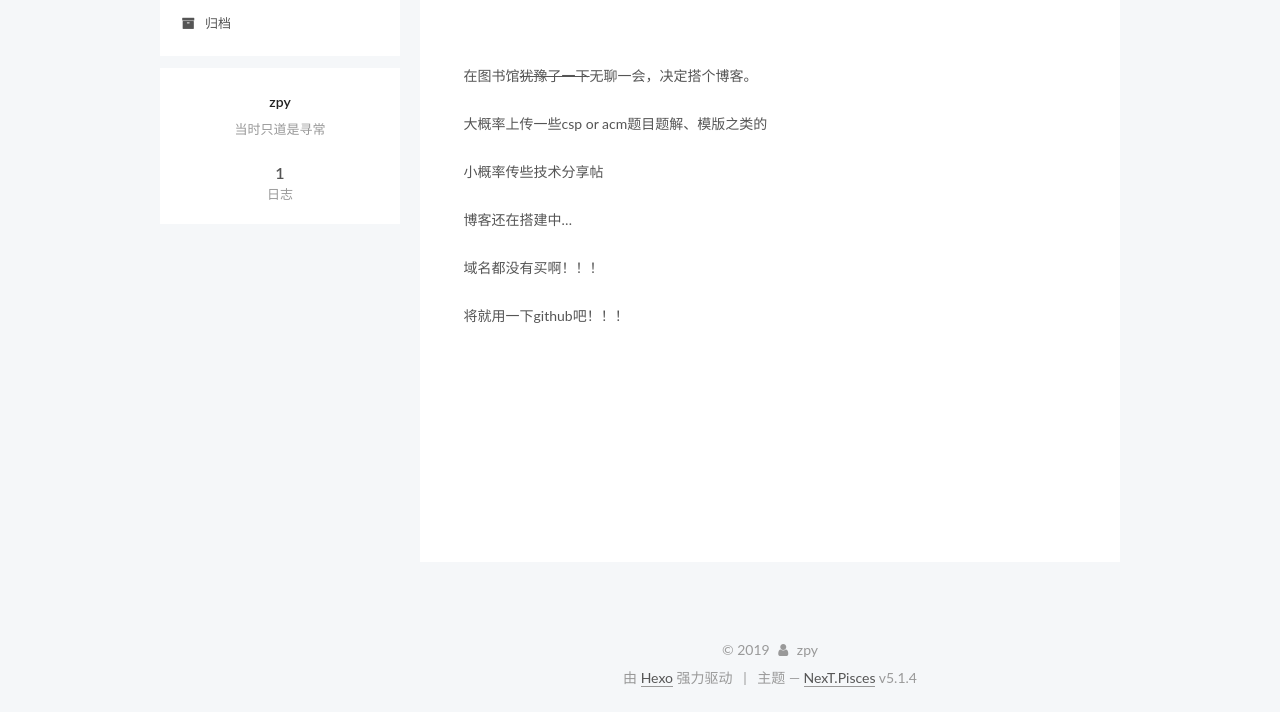
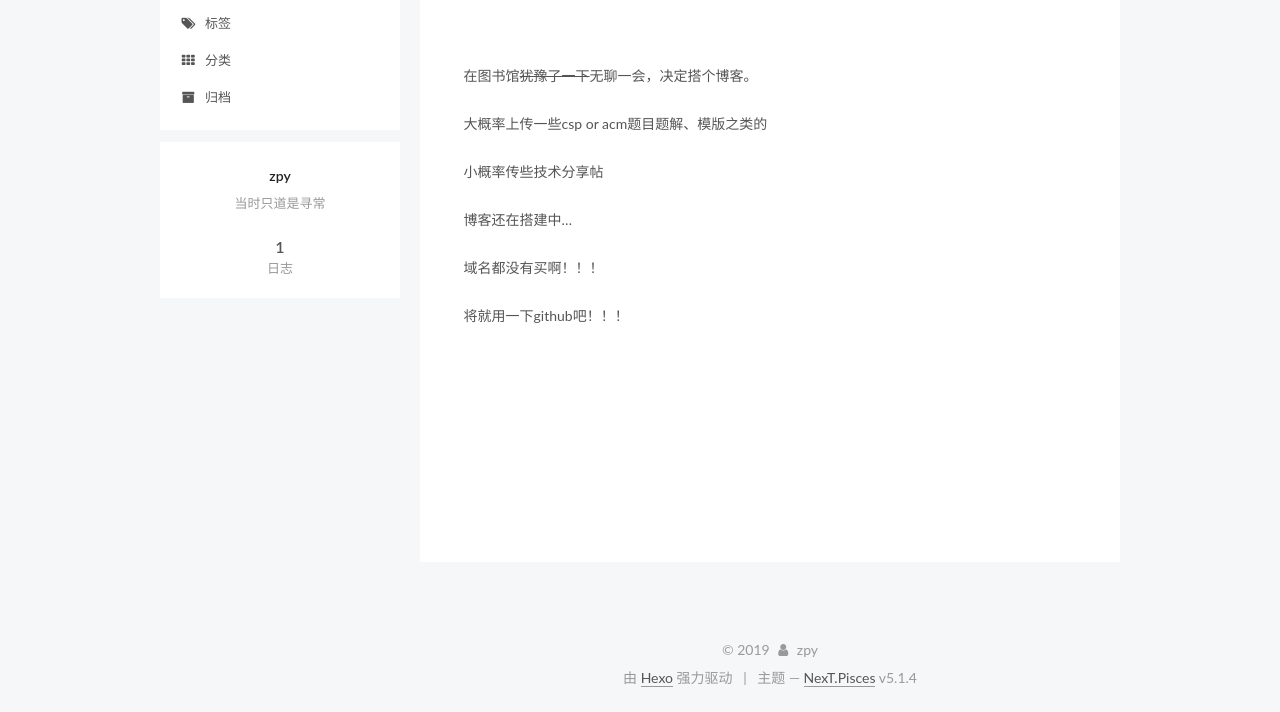
Before and after one commit to Zmoon2BY/Zmoon2BY.github.io, a plain HTML site: page 2019/09/03/开通博客了！/index.html in a window 1280 px wide. Shown: the part 141-853 px from the top of the page. Drawn offline with Linux system fonts and the light colour scheme.

Commit message:
Site updated: 2019-09-03 21:28:35

```diff
--- a/2019/09/03/开通博客了！/index.html
+++ b/2019/09/03/开通博客了！/index.html
@@ -186,6 +186,26 @@
               <i class="menu-item-icon fa fa-fw fa-home"></i> <br>
 
             首页
+          </a>
+        </li>
+
+
+        <li class="menu-item menu-item-tags">
+          <a href="/tags/" rel="section">
+
+              <i class="menu-item-icon fa fa-fw fa-tags"></i> <br>
+
+            标签
+          </a>
+        </li>
+
+
+        <li class="menu-item menu-item-categories">
+          <a href="/categories/" rel="section">
+
+              <i class="menu-item-icon fa fa-fw fa-th"></i> <br>
+
+            分类
           </a>
         </li>
 
--- a/css/main.css
+++ b/css/main.css
@@ -1823,7 +1823,7 @@ pre .javascript .function {
   width: 4px;
   height: 4px;
   border-radius: 50%;
-  background: #b46a44;
+  background: #d92fd4;
 }
 .links-of-blogroll {
   font-size: 13px;
```
Also changed, not shown: archives/2019/09/index.html (+20 -0 lines), archives/2019/index.html (+20 -0 lines), archives/index.html (+20 -0 lines), index.html (+20 -0 lines).
